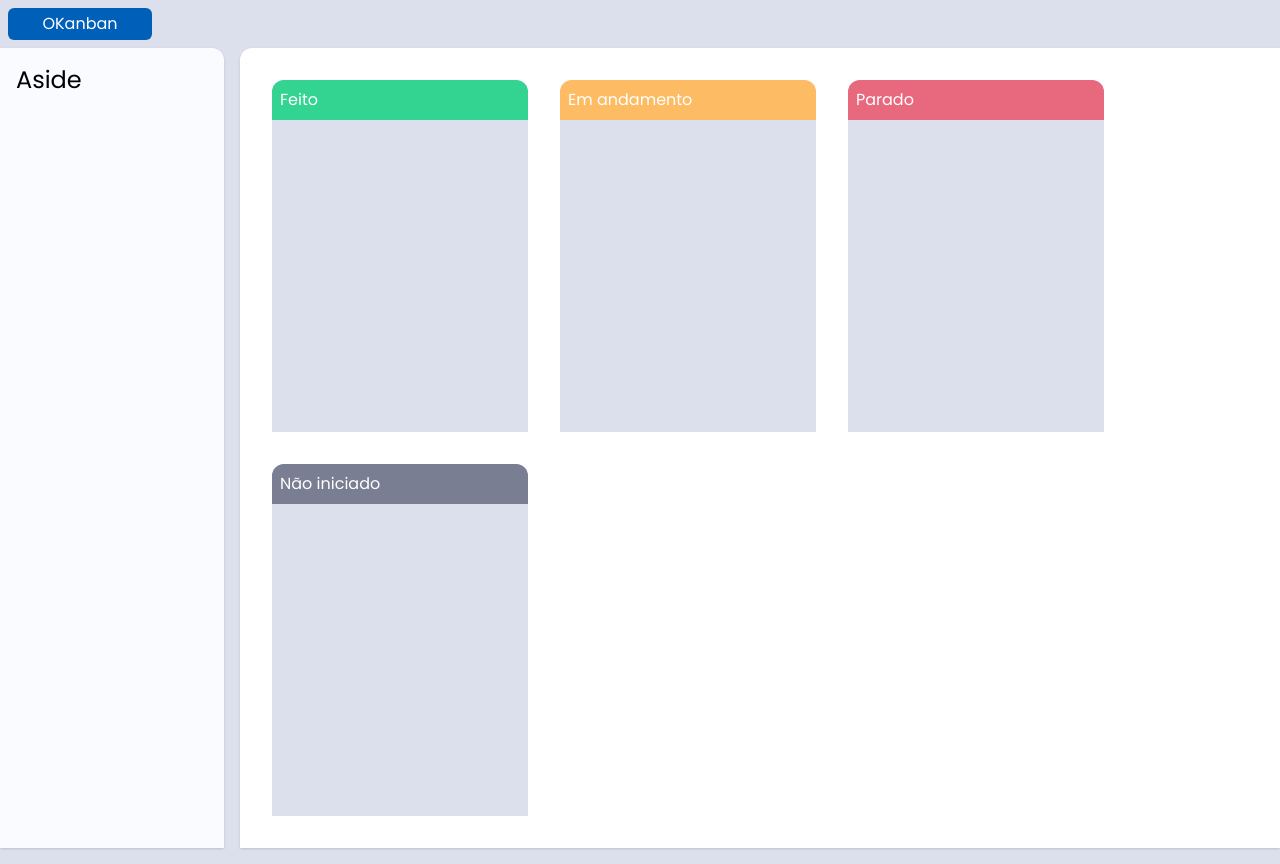
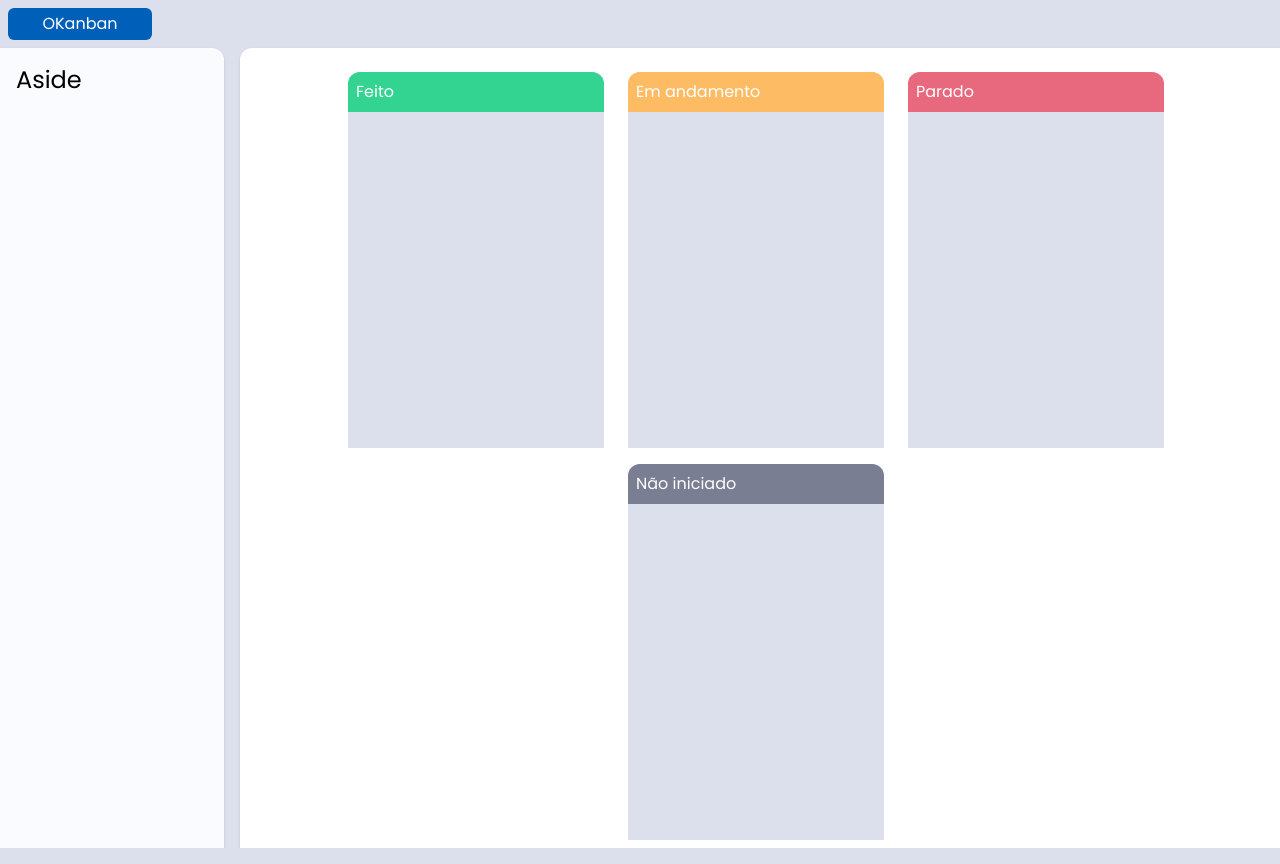
Before and after one commit to Waldst0n/OKanban, a React (Vite) app: page / in a window 1280 px wide. Built offline with nearby package versions, Linux system fonts and the light colour scheme.

Commit message:
style: change stly on TasksBoard and TaskGroupCard

```diff
--- a/src/components/TasksBoard.jsx
+++ b/src/components/TasksBoard.jsx
@@ -6,7 +6,7 @@ import { TaskProvider } from '../context/TaskContext'; // ajuste o caminho confo
 const TasksBoard = () => {
   return (
     <TaskProvider>
-      <div className="w-full flex mb-4 flex-wrap justify-start p-4 rounded-tl-xl shadow h-screen bg-white">
+      <div className="w-full flex  flex-wrap justify-center xl:justify-start p-2 rounded-tl-xl shadow h-screen bg-white">
         <TasksGroupCard color="green" situation="Feito" status="done" />
         <TasksGroupCard
           color="yellow"
--- a/src/components/TasksGroupCard.jsx
+++ b/src/components/TasksGroupCard.jsx
@@ -18,7 +18,7 @@ const TasksGroupCard = ({ color, situation, status }) => {
   }, [tasks, status]);
 
   return (
-    <div className=" rounded-t-xl min-w-64 mt-4 ml-4 mr-4 mb-4 bg-gray">
+    <div className=" rounded-t-xl min-w-64 xl:h-5/6   mt-4 ml-2 mr-4  bg-gray">
       <div
         className={`rounded-t-xl ${bgColorClasses[color]} p-2 size-10 w-full`}
       >
```
